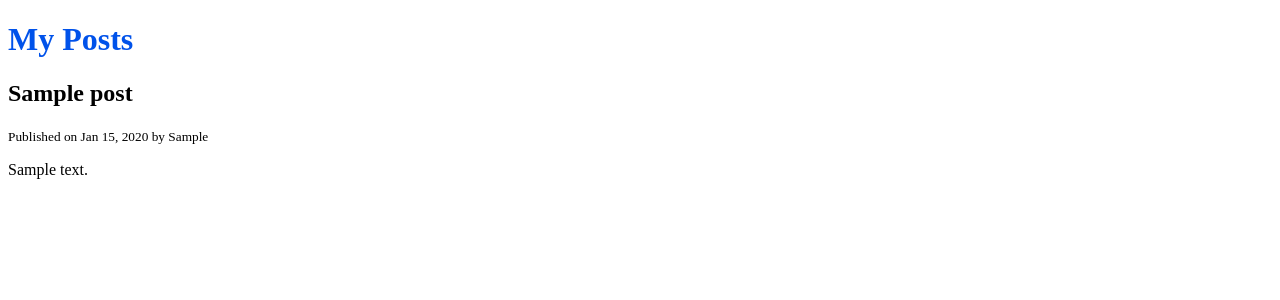
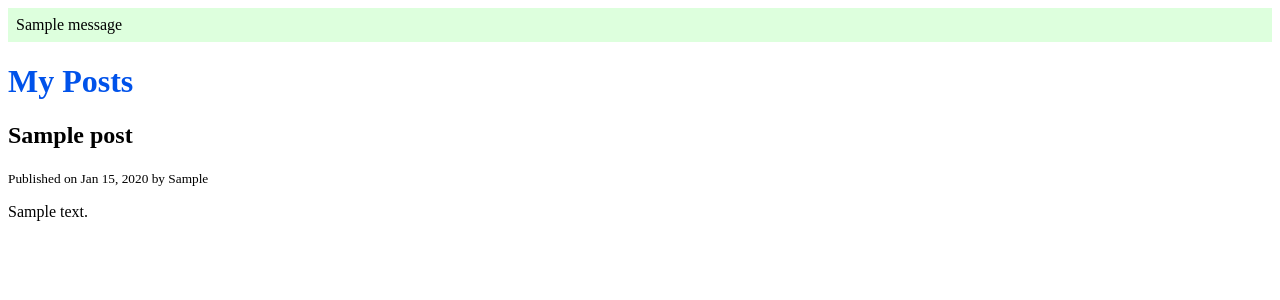
Before and after one commit to luisb/django-playground, a Django app: page / in a window 1280 px wide. Shown: the top 300 px of the page. Run offline with Django 4.2, Linux system fonts and the light colour scheme; tables that the repository leaves empty hold one stand-in row (values such as "Sample post"); one stand-in notice (Sample message) is shown.

Commit message:
Add success/failure flash messages in view/template

```diff
--- a/django_project/blog/views.py
+++ b/django_project/blog/views.py
@@ -1,4 +1,5 @@
 from django.shortcuts import render, redirect
+from django.contrib import messages
 from .models import Post
 from .forms import PostForm
 
@@ -13,8 +14,10 @@ def create_post(request):
         form = PostForm(request.POST)
         if form.is_valid():
             form.save()
+            messages.success(request, 'The post has been created successfully.')
             return redirect('posts')
         else:
+            messages.error(request, 'Please correct the following errors:')
             return render(request, 'blog/post_form.html', {'form': form})
 
 def home(request):
--- a/django_project/templates/base.html
+++ b/django_project/templates/base.html
@@ -9,6 +9,16 @@
     <title>My Site</title>
   </head>
   <body>
+    {% if messages %}
+        <div class="messages">
+        {% for message in messages %}
+            <div class="alert {% if message.tags %}alert-{{ message.tags }} {% endif %}">
+                {{ message }}
+            </div>
+        {% endfor %}
+        </div>
+    {% endif %}
+
     {%block content%}
     {%endblock content%}
   </body>
```
